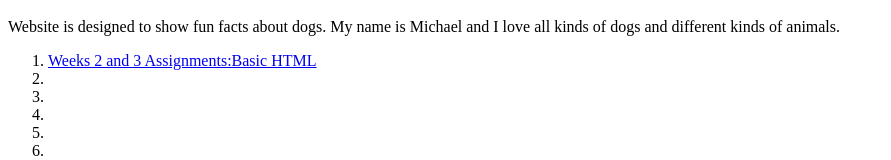
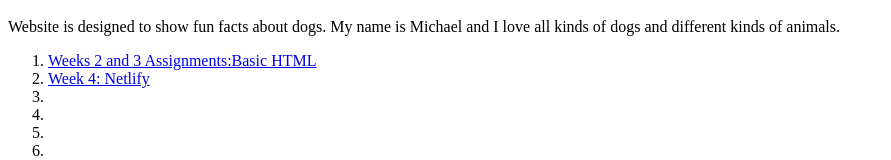
Before and after one commit to Michael42301/Michael42301.github.io, a plain HTML site: page index.html in a window 1280 px wide. Shown: the part 511-671 px from the top of the page, without its empty margins (0-891 px from the left). Drawn offline with Linux system fonts and the light colour scheme.

Commit message:
Week 4 Assignment

```diff
--- a/index.html
+++ b/index.html
@@ -26,7 +26,7 @@
 
        <ol>
         <li><a href="/challenge.html">Weeks 2 and 3 Assignments:Basic HTML</a></li>
-        <li><a href="https://quiet-longma-e97632.netlify.app/"></a></li>
+        <li><a href="https://quiet-longma-e97632.netlify.app/">Week 4: Netlify</a></li>
         <li><a href=""></a></li>
         <li><a href=""></a></li>
         <li><a href=""></a></li>
```
